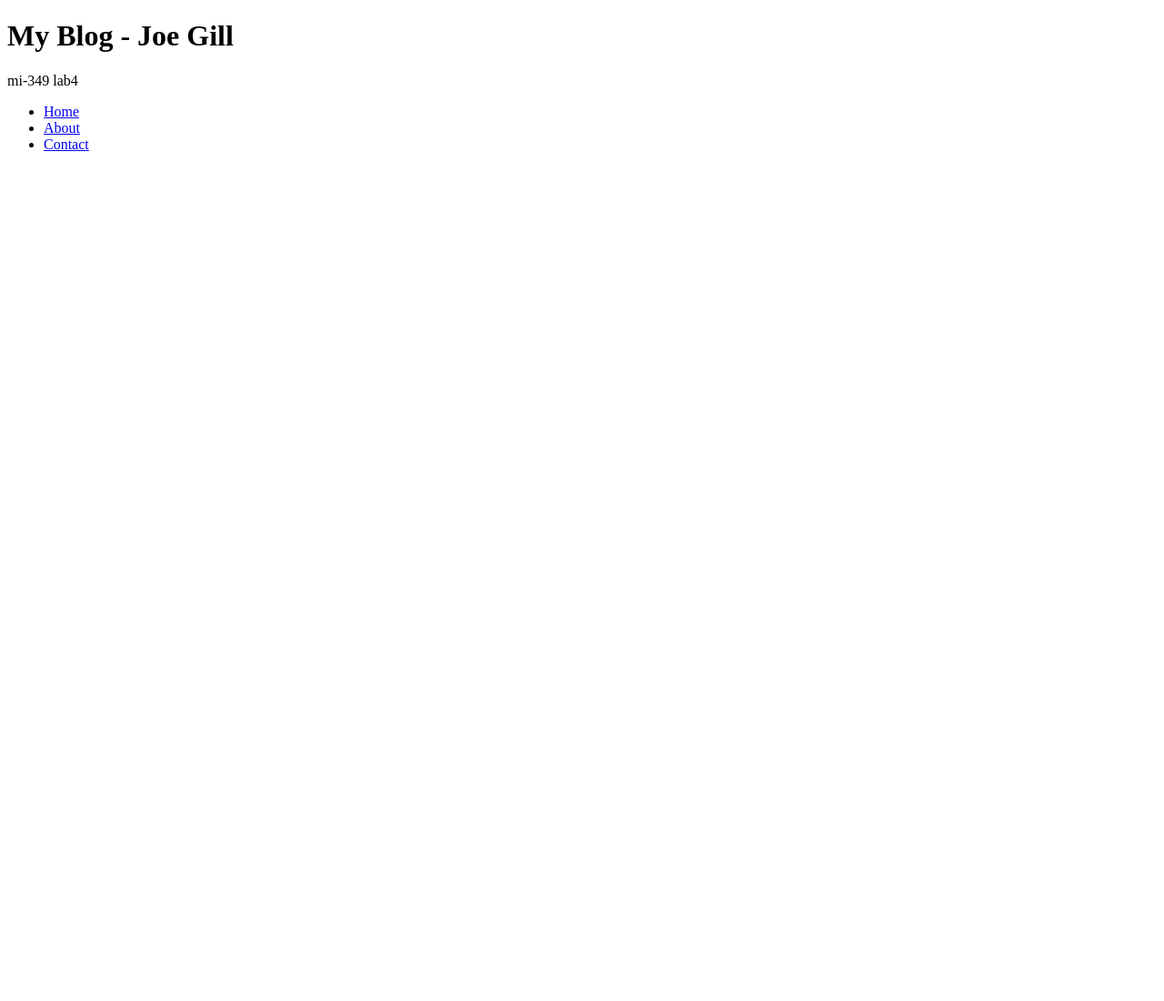
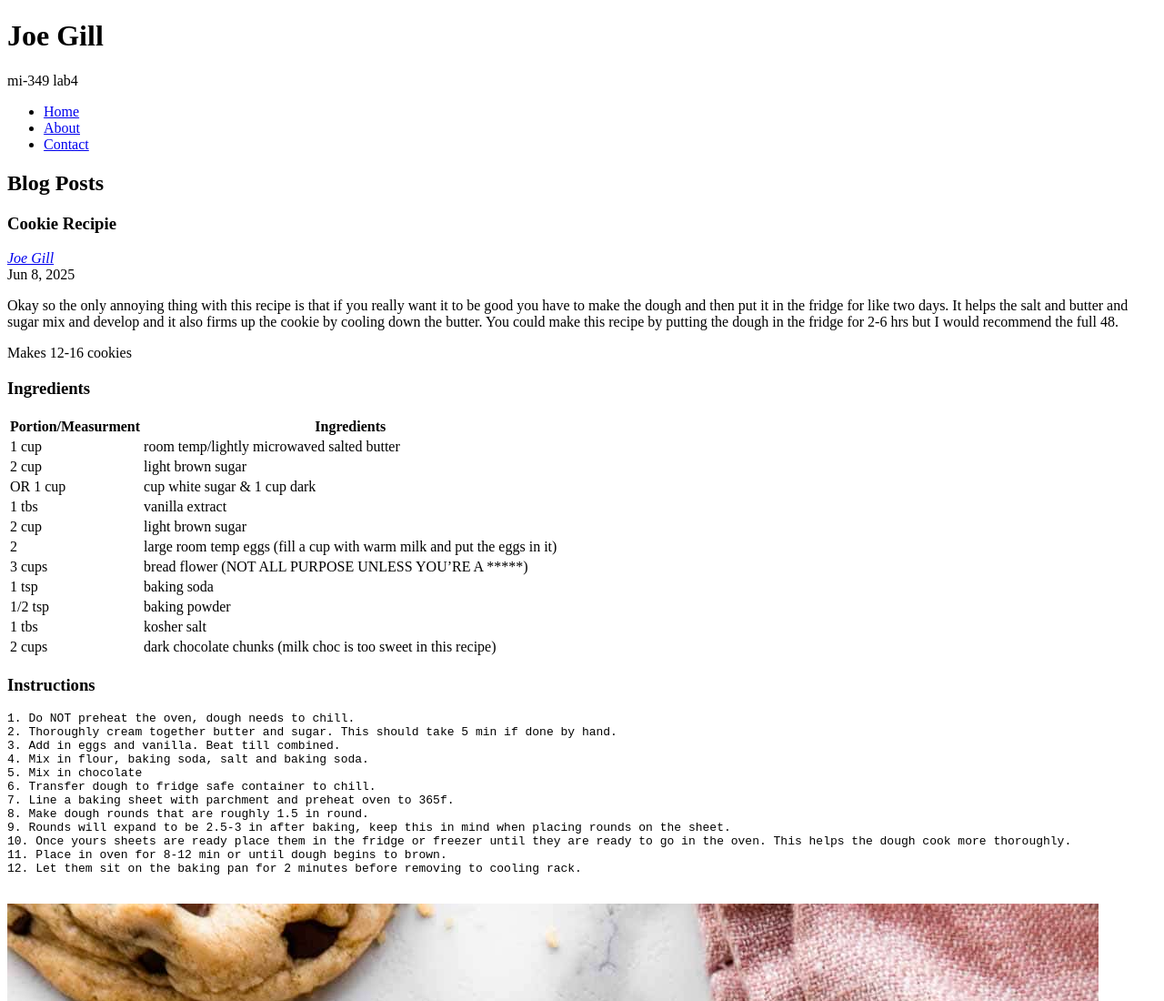
Before and after one commit to gillj0e/mi349_blog, a plain HTML site: page index.html in a window 1280 px wide. Shown: the top 1100 px of the page at 91% size. Before the commit the page ends 800 px from the top, so only its background shows below. Drawn offline with Linux system fonts and the light colour scheme.

Commit message:
Updated blog posts w/table and updated headers.

```diff
--- a/index.html
+++ b/index.html
@@ -3,12 +3,12 @@
 <head>
     <meta charset="UTF-8">
     <meta name="viewport" content="width=device-width, initial-scale=1.0">
-    <title>Blog</title>
+    <title>Joe Gill</title>
 </head>
 
 <body>
     <header>
-        <h1>My Blog - Joe Gill</h1>
+        <h1>Joe Gill</h1>
         <p>mi-349 lab4</p>
         <nav>
             <ul>
@@ -18,6 +18,138 @@
             </ul>
         </nav>
     </header>
+
+    <section id="blog">
+        <h2>Blog Posts</h2>
+        <article class="big post">
+            <h3>Cookie Recipie</h3>
+            <address class="author"><a rel="author" href="https://www.instagram.com/gill_joe_/">Joe Gill</a></address>
+            <time datetime="2025-06-08" title="June 8, 2025">Jun 8, 2025</time>
+            <p>Okay so the only annoying thing with this recipe is that if you really want it to be good you have to make the dough and then put it in the fridge for like two days. It helps the salt and butter and sugar mix and develop and it also firms up the cookie by cooling down the butter. You could make this recipe by putting the dough in the fridge for 2-6 hrs but I would recommend the full 48.</p>
+            <p>Makes 12-16 cookies</p>
+            <h3>Ingredients</h3>
+            <table>
+                <tr>
+                    <th>Portion/Measurment</th>
+                    <th>Ingredients</th>
+                </tr>
+                <tr>
+                    <td>1 cup</td>
+                    <td>room temp/lightly microwaved salted butter</td>
+                </tr>
+                <tr>
+                    <td>2 cup</td>
+                    <td>light brown sugar</td>
+                </tr>
+                <tr>
+                    <td>OR 1 cup</td>
+                    <td>cup white sugar & 1 cup dark</td>
+                </tr>
+                 <tr>
+                    <td>1 tbs</td>
+                    <td>vanilla extract</td>
+                </tr>
+                <tr>
+                    <td>2 cup</td>
+                    <td>light brown sugar</td>
+                </tr>
+                <tr>
+                    <td>2</td>
+                    <td>large room temp eggs
+	(fill a cup with warm milk and put the eggs in it)</td>
+                </tr>
+                <tr>
+                    <td>3 cups</td>
+                    <td> bread flower (NOT ALL PURPOSE UNLESS YOU’RE A *****)</td>
+                </tr>
+                <tr>
+                    <td>1 tsp</td>
+                    <td>baking soda</td>
+                </tr>
+                <tr>
+                    <td>1/2 tsp</td>
+                    <td>baking powder</td>
+                </tr>
+                 <tr>
+                    <td>1 tbs</td>
+                    <td>kosher salt </td>
+                </tr>
+                <tr>
+                    <td>2 cups</td>
+                    <td>dark chocolate chunks (milk choc is too sweet in this recipe)</td>
+                </tr>
+            </table>
+            <h3>Instructions</h3>
+<p><pre>
+1. Do NOT preheat the oven, dough needs to chill.
+2. Thoroughly cream together butter and sugar. This should take 5 min if done by hand.
+3. Add in eggs and vanilla. Beat till combined.
+4. Mix in flour, baking soda, salt and baking soda.
+5. Mix in chocolate
+6. Transfer dough to fridge safe container to chill.
+7. Line a baking sheet with parchment and preheat oven to 365f.
+8. Make dough rounds that are roughly 1.5 in round.
+9. Rounds will expand to be 2.5-3 in after baking, keep this in mind when placing rounds on the sheet.
+10. Once yours sheets are ready place them in the fridge or freezer until they are ready to go in the oven. This helps the dough cook more thoroughly.
+11. Place in oven for 8-12 min or until dough begins to brown.
+12. Let them sit on the baking pan for 2 minutes before removing to cooling rack.
+            </pre></p>
+            <p><img alt="Tray of chocolate chip cookies" src="images/cookies.jpg" /></p>
+
+        </article>
+        <article class="big post">
+            <h3>Tomato cream and basil vodka pasta recipe</h3>
+            <address class="author"><a rel="author" href="https://www.instagram.com/gill_joe_/">Joe Gill</a></address>
+            <time datetime="2025-06-07" title="June 7, 2025">Jun 7, 2025</time>
+            <p><pre>Makes about 8 servings
+
+INGREDIENTS:
+
+6 tbs unsalted butter
+1 large yellow onion, diced
+6 cloves garlic, diced
+2 teaspoons red pepper flakes
+12 oz can tomato paste
+2 cups heavy cream
+2 lbs rigatoni pasta
+1/2 cup plain vodka
+Basil
+Salt & pepper
+Burrata and Parmesan cheese
+
+DIRECTIONS:
+
+Boil water for pasta in a large pan
+
+Dice 1 large yellow onion and 6 cloves garlic
+
+Melt butter in medium/large saucepan
+
+Add onions and garlic to pan on medium heat
+
+Add red pepper and salt (Desired amount) and stir frequently until onions are soft but not brown, about 15 minutes
+
+Add tomato paste and stir until thick, about 10 minutes
+
+Add half of heavy whipping cream and stir before adding the other half
+
+Add vodka
+
+Add noodles to boiling water in separate pan
+
+For sauce to be smooth-add to blender and blend until desired consistency
+
+Try sauce and add more red pepper/salt if needed
+
+Strain pasta water when rigatoni is Al Dante
+
+Add sauce to noodles
+
+Garnish with basil and add Parmesan and burrata cheese on top
+            </pre></p>
+            <p><img alt="Bowl of tomato cream and basil vodka posta" src="images/pasta.jpg" /></p>
+        </article>
+    </section>
 </body>
 
 
```
Also changed, not shown: about.html (+2 -2 lines), contact.html (+2 -2 lines), images/cookies.jpg (added), images/pasta.jpg (added).
